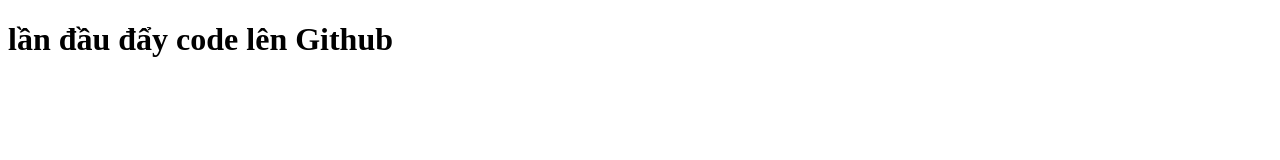
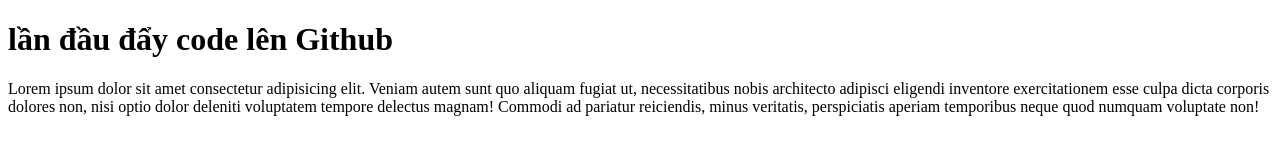
Before and after one commit to hiQuakle/bc76_demogit, a plain HTML site: page index.html in a window 1280 px wide. Drawn offline with Linux system fonts and the light colour scheme.

Commit message:
them the p

```diff
--- a/index.html
+++ b/index.html
@@ -7,5 +7,13 @@
   </head>
   <body>
     <h1>lần đầu đẩy code lên Github</h1>
+    <p>
+      Lorem ipsum dolor sit amet consectetur adipisicing elit. Veniam autem sunt
+      quo aliquam fugiat ut, necessitatibus nobis architecto adipisci eligendi
+      inventore exercitationem esse culpa dicta corporis dolores non, nisi optio
+      dolor deleniti voluptatem tempore delectus magnam! Commodi ad pariatur
+      reiciendis, minus veritatis, perspiciatis aperiam temporibus neque quod
+      numquam voluptate non!
+    </p>
   </body>
 </html>
```
